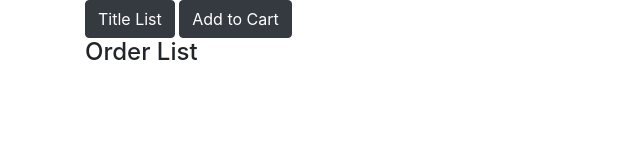
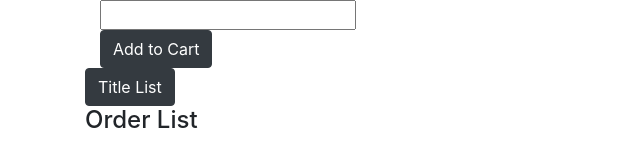
Before and after one commit to emmas4impact/Module-shoopingcart, a plain HTML site: page D4.html in a window 1280 px wide. Shown: the whole page, without its empty margins (0-640 px from the left). Drawn offline with nearby package versions, Linux system fonts and the light colour scheme.

Commit message:
Update D4.html

```diff
--- a/D4.html
+++ b/D4.html
@@ -32,8 +32,12 @@
 
 <body>
     <div class="container">
+        <div class=" col-md-6">
+            <input type="text" id="lsearch" name="lsearch" style="display: flex; position: relative; justify-content: space-evenly;">
+            <button type="button" class="btn btn-dark" onclick="">Add to Cart</button>
+        </div>
+
         <button type="button" class="btn btn-dark" onclick="listOfItems()">Title List</button>
-        <button type="button" class="btn btn-dark" onclick="">Add to Cart</button>
 
         <div class="row" id="source">
 
@@ -121,9 +125,6 @@
 
             });
 
-
-
-             //console.log(data)
         });
 
     }
```
